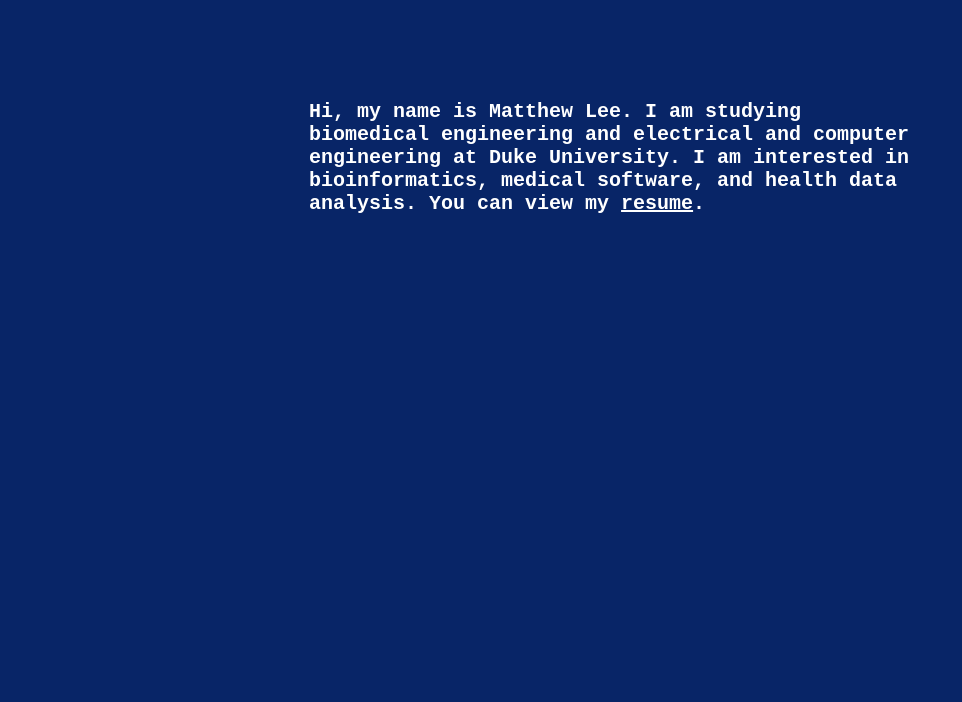
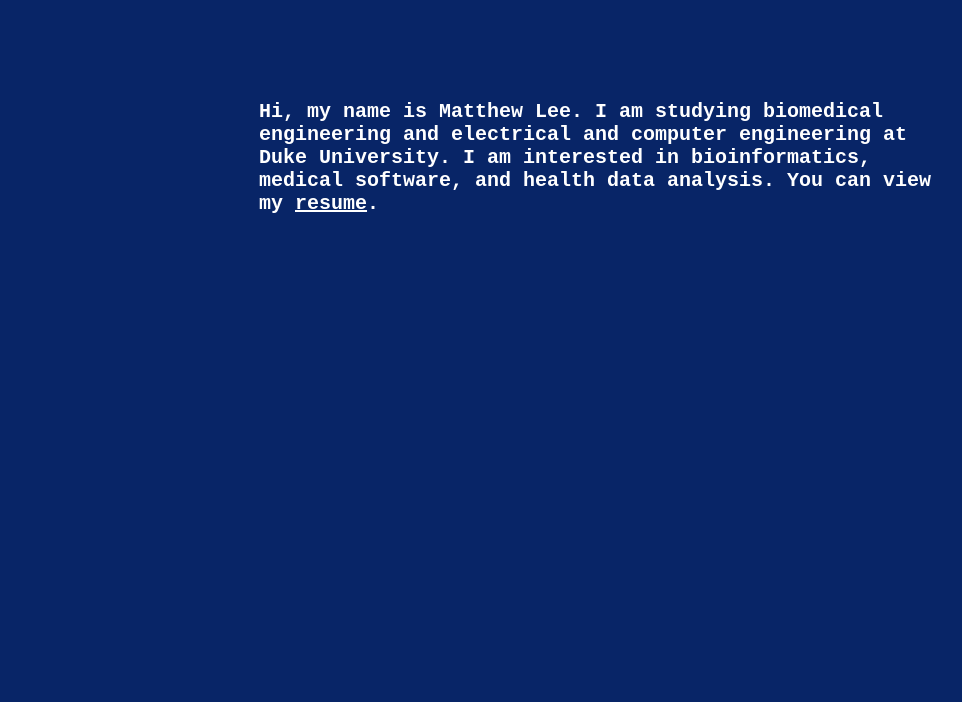
Before and after one commit to mhl34/mhl34.github.io, a plain HTML site: page index.html in a window 1280 px wide. Shown: the top 702 px of the page, without its empty margins (29-991 px from the left). Drawn offline with Linux system fonts and the light colour scheme; a web font is replaced by a local one.

```diff
--- a/styles.css
+++ b/styles.css
@@ -63,8 +63,8 @@
 }
 
 .centered {
-    margin-left: 250px;
-    margin-right: 250px;
+    margin-left: 200px;
+    margin-right: 200px;
 }
 
 .fade-in {
```
